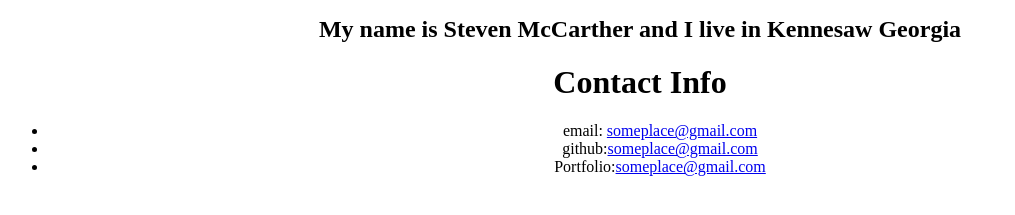
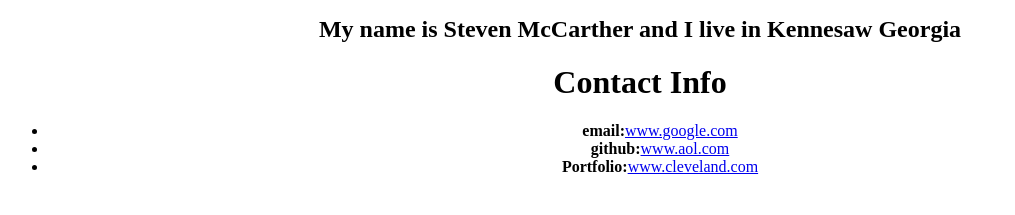
Before and after one commit to smcc811/my-bio, a plain HTML site: page index.html in a window 1280 px wide. Shown: the part 239-454 px from the top of the page, without its empty margins (0-1015 px from the left). Drawn offline with Linux system fonts and the light colour scheme.

Commit message:
added second html

```diff
--- a/index.html
+++ b/index.html
@@ -23,6 +23,7 @@
         ul{text-align:center;}
         li{text-align:center;}
 
+
     </style>
     <body>
         <!--[if lt IE 7]>
@@ -42,9 +43,9 @@
 
         <h1>Contact Info</h1>
           <ul>
-              <li>email: <a href="#">someplace@gmail.com</a> </li>
-              <li>github:<a href="#">someplace@gmail.com</a></li>
-              <li>Portfolio:<a href="#">someplace@gmail.com</a></li>
+              <li><strong>email:</strong><a href="www.google.com">www.google.com</a></li>
+              <li><strong>github:</strong><a href="www.aol.com">www.aol.com</a></li>
+              <li><strong>Portfolio:</strong><a href="www.cleveland.com">www.cleveland.com</a></li>
           </ul>
 
 
```
Also changed, not shown: index1.html (added, +19 -0 lines).
